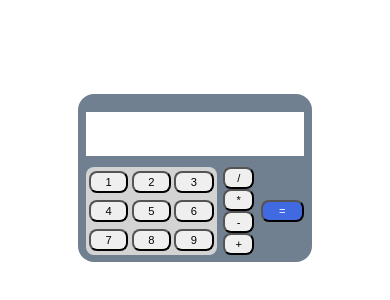
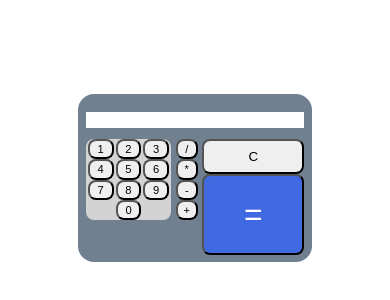
Before and after one commit to lexay/javascript-practice, a plain HTML site: page index.html in a window 390 px wide. Shown: the part 244-544 px from the top of the page. Drawn offline with Linux system fonts and the light colour scheme.

Commit message:
refactor(odin, calculator): clean up code
* Add media queries.

* Improve html structure.

* Fix styling.

```diff
--- a/index.html
+++ b/index.html
@@ -12,6 +12,7 @@
     <div class="calc-body">
       <div class="calc-screen"></div>
       <div class="calc-buttons">
+        <div class="calc-buttons-main">
           <div class="calc-buttons-num">
             <button class="operand">1</button>
             <button class="operand">2</button>
@@ -22,6 +23,7 @@
             <button class="operand">7</button>
             <button class="operand">8</button>
             <button class="operand">9</button>
+            <button class="operand">0</button>
           </div>
           <div class="calc-buttons-operation">
             <button class="operator division">/</button>
@@ -29,7 +31,11 @@
             <button class="operator subtraction">-</button>
             <button class="operator addition">+</button>
           </div>
-        <button class="operator evaluate">=</button>
+        </div>
+        <div class='calc-buttons-evaluation'>
+          <button class="clear">C</button>
+          <button class="evaluate">=</button>
+        </div>
       </div>
     </div>
   </div>
--- a/style.css
+++ b/style.css
@@ -28,9 +28,17 @@
   width: 100%;
   background-color: white;
   margin-bottom: 1%;
+  text-align: right;
+  padding-top: 1rem;
 }
 
 .calc-buttons {
+  flex: 2 1 80%;
+  display: flex;
+  width: 100%;
+}
+
+.calc-buttons-main {
   flex: 2 1 80%;
   display: flex;
   flex-direction: row;
@@ -74,13 +82,28 @@
   font-size: 1.5rem;
 }
 
+.calc-buttons-evaluation {
+  display: flex;
+  height: 100%;
+  flex: 1 2 20%;
+  flex-direction: column;
+  justify-content: space-between;
+  align-items: space-evenly;
+}
+
 .evaluate {
-  flex: 1 2 20%;
+  flex: 2 1 70%;
   background-color: royalblue;
-  height: 50%;
   color: white;
   font-size: 2rem;
+  border-radius: 0.5rem;
 }
+
+.clear {
+  flex: 1 2 30%;
+  border-radius: 0.5rem;
+}
+
 @media screen and (min-width: 200px) and (max-width: 480px) {
   .calc-body {
     height: 20vh;
@@ -93,7 +116,7 @@
     margin-top: 5%;
   }
 
-  .calc-buttons {
+  .calc-buttons-main {
     height: 70%;
     flex: 2;
   }
```
Lines whose indentation alone changed are shown as unchanged.
